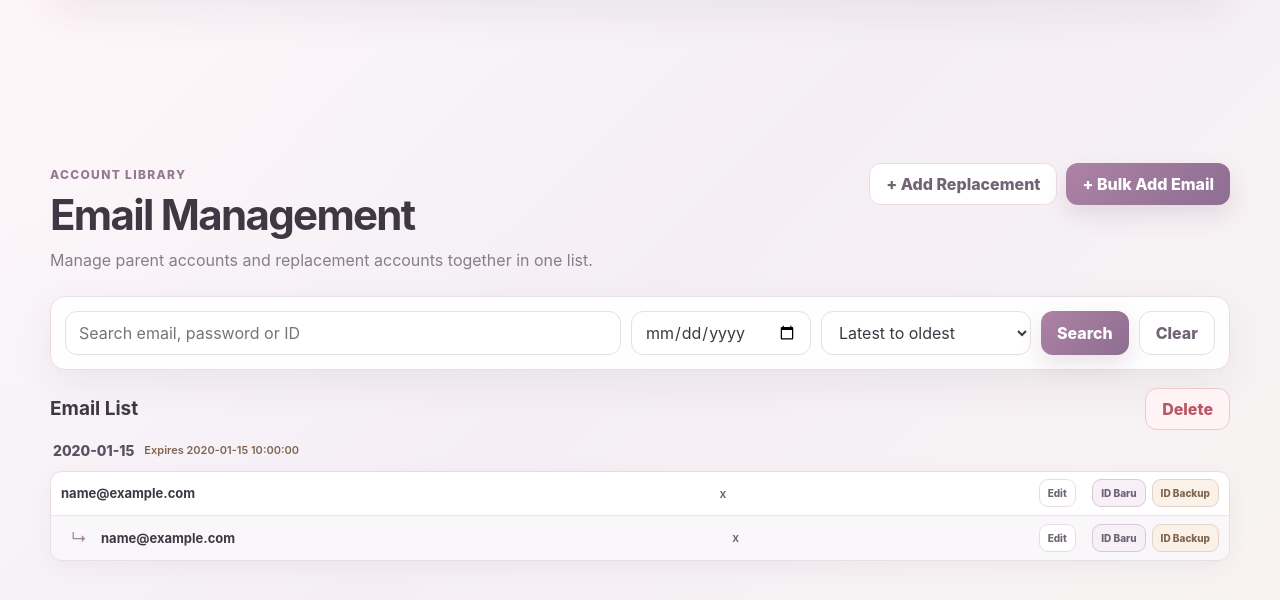
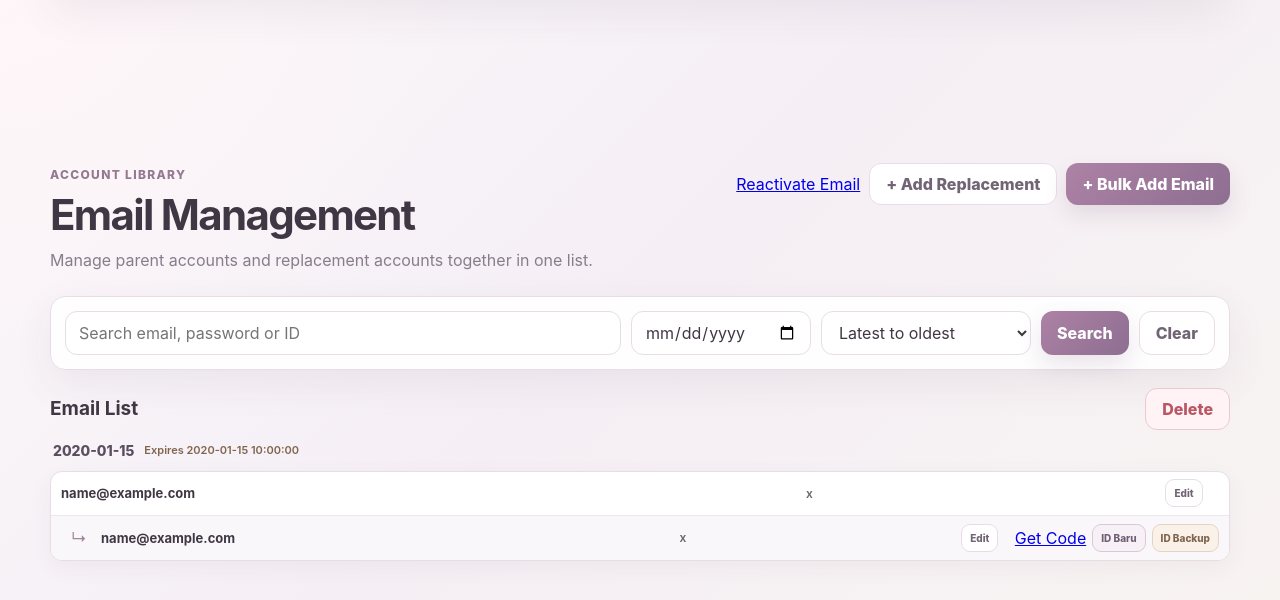
Before and after one commit to moviemembership/amazing, a Flask app: template telegram-flask-bot/templates/email_list.html in a window 1280 px wide. Shown: the part 57-657 px from the top of the page. Run offline with Flask 3, Linux system fonts and the light colour scheme; the template is opened without the code that fills it: most values are stand-ins (such as "Sample title", 1, 10 or a date in 2020); parts of the project's set-up code (start-up, migrations or seed data) failed here and were passed over; some libraries are stand-ins or nearby versions.

Commit message:
Enhance email list template with action buttons
Added buttons for reactivating email and getting code in email list template.

```diff
--- a/telegram-flask-bot/templates/email_list.html
+++ b/telegram-flask-bot/templates/email_list.html
@@ -71,6 +71,15 @@
 
 
         <div class="header-actions">
+
+                <a
+                    href="{{ reactivate_email_url }}"
+                    target="_blank"
+                    rel="noopener noreferrer"
+                    class="btn btn-reactivate"
+                >
+                    Reactivate Email
+                </a>
             <a
                 class="button button-secondary"
                 href="{{ url_for('add_replacement') }}"
@@ -246,6 +255,17 @@
                                 </div>
 
                                 <div class="row-actions">
+
+                                        {% if parent.show_get_code %}
+                                        <a
+                                            href="{{ parent.get_code_url }}"
+                                            target="_blank"
+                                            rel="noopener noreferrer"
+                                            class="btn btn-get-code"
+                                        >
+                                            Get Code
+                                        </a>
+
                                     <button
                                         class="button button-small button-soft copy-email-button"
                                         type="button"
@@ -265,6 +285,7 @@
                                     >
                                         ID Backup
                                     </button>
+                                        {% endif %}
                                 </div>
 
                             </div>
@@ -295,6 +316,15 @@
                                     </div>
 
                                     <div class="row-actions">
+
+                                        <a
+                                            href="{{ replacement.get_code_url }}"
+                                            target="_blank"
+                                            rel="noopener noreferrer"
+                                            class="btn btn-get-code"
+                                        >
+                                            Get Code
+                                        </a>
                                         <button
                                             class="button button-small button-soft copy-email-button"
                                             type="button"
```
